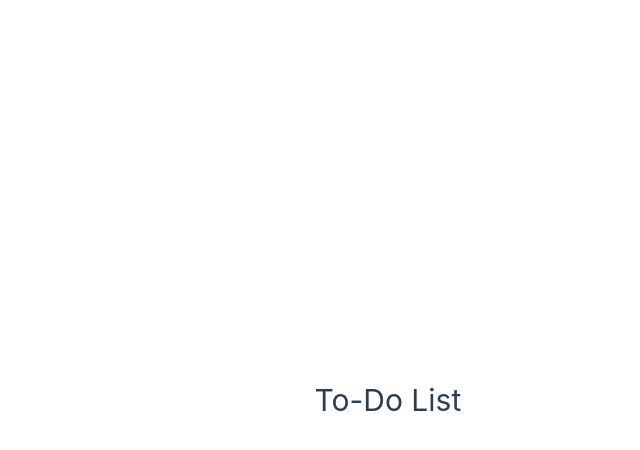
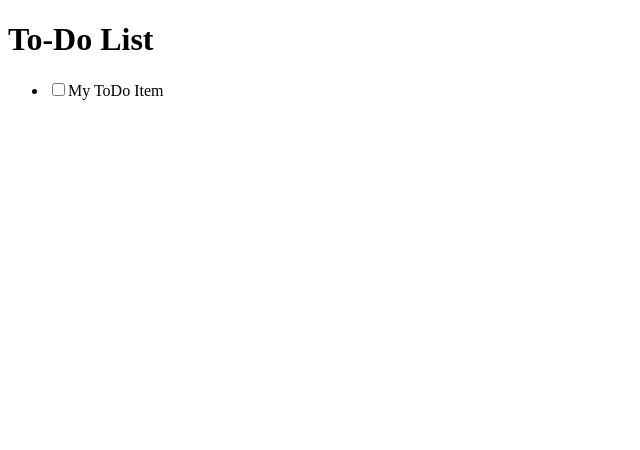
Before and after one commit to Hayeon-Lee/todomate-vue, a Vue app: page / in a window 1280 px wide. Shown: the top 450 px of the page, without its empty margins (0-640 px from the left). Built offline with nearby package versions, Linux system fonts and the light colour scheme.

Commit message:
feat: ToDo 컴포넌트 생성

```diff
--- a/src/App.vue
+++ b/src/App.vue
@@ -1,9 +1,15 @@
 <script setup>
+import ToDoItem from "./components/ToDoItem.vue";
 </script>
 
 <template>
   <div id="app">
     <h1>To-Do List</h1>
+    <ul>
+      <li>
+        <to-do-item></to-do-item>
+      </li>
+    </ul>
   </div>
 </template>
 
--- a/src/assets/base.css
+++ /dev/null
@@ -1,86 +0,0 @@
-/* color palette from <https://github.com/vuejs/theme> */
-:root {
-  --vt-c-white: #ffffff;
-  --vt-c-white-soft: #f8f8f8;
-  --vt-c-white-mute: #f2f2f2;
-
-  --vt-c-black: #181818;
-  --vt-c-black-soft: #222222;
-  --vt-c-black-mute: #282828;
-
-  --vt-c-indigo: #2c3e50;
-
-  --vt-c-divider-light-1: rgba(60, 60, 60, 0.29);
-  --vt-c-divider-light-2: rgba(60, 60, 60, 0.12);
-  --vt-c-divider-dark-1: rgba(84, 84, 84, 0.65);
-  --vt-c-divider-dark-2: rgba(84, 84, 84, 0.48);
-
-  --vt-c-text-light-1: var(--vt-c-indigo);
-  --vt-c-text-light-2: rgba(60, 60, 60, 0.66);
-  --vt-c-text-dark-1: var(--vt-c-white);
-  --vt-c-text-dark-2: rgba(235, 235, 235, 0.64);
-}
-
-/* semantic color variables for this project */
-:root {
-  --color-background: var(--vt-c-white);
-  --color-background-soft: var(--vt-c-white-soft);
-  --color-background-mute: var(--vt-c-white-mute);
-
-  --color-border: var(--vt-c-divider-light-2);
-  --color-border-hover: var(--vt-c-divider-light-1);
-
-  --color-heading: var(--vt-c-text-light-1);
-  --color-text: var(--vt-c-text-light-1);
-
-  --section-gap: 160px;
-}
-
-@media (prefers-color-scheme: dark) {
-  :root {
-    --color-background: var(--vt-c-black);
-    --color-background-soft: var(--vt-c-black-soft);
-    --color-background-mute: var(--vt-c-black-mute);
-
-    --color-border: var(--vt-c-divider-dark-2);
-    --color-border-hover: var(--vt-c-divider-dark-1);
-
-    --color-heading: var(--vt-c-text-dark-1);
-    --color-text: var(--vt-c-text-dark-2);
-  }
-}
-
-*,
-*::before,
-*::after {
-  box-sizing: border-box;
-  margin: 0;
-  font-weight: normal;
-}
-
-body {
-  min-height: 100vh;
-  color: var(--color-text);
-  background: var(--color-background);
-  transition:
-    color 0.5s,
-    background-color 0.5s;
-  line-height: 1.6;
-  font-family:
-    Inter,
-    -apple-system,
-    BlinkMacSystemFont,
-    'Segoe UI',
-    Roboto,
-    Oxygen,
-    Ubuntu,
-    Cantarell,
-    'Fira Sans',
-    'Droid Sans',
-    'Helvetica Neue',
-    sans-serif;
-  font-size: 15px;
-  text-rendering: optimizeLegibility;
-  -webkit-font-smoothing: antialiased;
-  -moz-osx-font-smoothing: grayscale;
-}
--- a/src/assets/main.css
+++ /dev/null
@@ -1,35 +0,0 @@
-@import './base.css';
-
-#app {
-  max-width: 1280px;
-  margin: 0 auto;
-  padding: 2rem;
-  font-weight: normal;
-}
-
-a,
-.green {
-  text-decoration: none;
-  color: hsla(160, 100%, 37%, 1);
-  transition: 0.4s;
-  padding: 3px;
-}
-
-@media (hover: hover) {
-  a:hover {
-    background-color: hsla(160, 100%, 37%, 0.2);
-  }
-}
-
-@media (min-width: 1024px) {
-  body {
-    display: flex;
-    place-items: center;
-  }
-
-  #app {
-    display: grid;
-    grid-template-columns: 1fr 1fr;
-    padding: 0 2rem;
-  }
-}
--- /dev/null
+++ b/src/components/ToDoItem.vue
@@ -0,0 +1,10 @@
+<template>
+    <div>
+        <input type="checkbox" id="todo-item" />
+        <label for="todo-item">My ToDo Item</label>
+    </div>
+</template>
+
+<script>
+export default {};
+</script>
--- a/src/main.js
+++ b/src/main.js
@@ -1,5 +1,3 @@
-import './assets/main.css'
-
 import { createApp } from 'vue'
 import App from './App.vue'
 
```
Also changed, not shown: src/assets/logo.svg (deleted).
